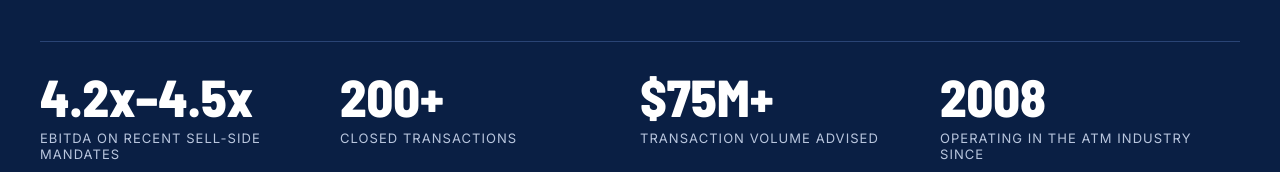
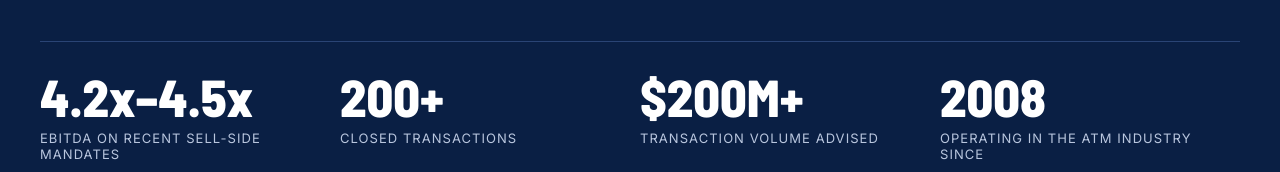
Before and after one commit to jeffsosville/sosville_capital, a plain HTML site: page index.html in a window 1280 px wide. Shown: the part 768-940 px from the top of the page. Drawn offline with Linux system fonts and the light colour scheme.

Commit message:
Update transaction volume from $75M to $200M

```diff
--- a/index.html
+++ b/index.html
@@ -63,7 +63,7 @@ input:focus,button:focus-visible,a:focus-visible{outline:3px solid #F2B705;outli
 <p style="margin: 8px 0 0; font-size: 13px; letter-spacing: 0.08em; text-transform: uppercase; color: #B9C6DE">Closed transactions</p>
 </div>
 <div style="flex: 1 1 220px; padding: 28px 24px 32px 0">
-<p style="margin: 0; font-family: 'Barlow Semi Condensed', sans-serif; font-weight: 800; font-size: 52px; line-height: 1; color: #FFFFFF">$75M+</p>
+<p style="margin: 0; font-family: 'Barlow Semi Condensed', sans-serif; font-weight: 800; font-size: 52px; line-height: 1; color: #FFFFFF">$200M+</p>
 <p style="margin: 8px 0 0; font-size: 13px; letter-spacing: 0.08em; text-transform: uppercase; color: #B9C6DE">Transaction volume advised</p>
 </div>
 <div style="flex: 1 1 220px; padding: 28px 0 32px 0">
```
